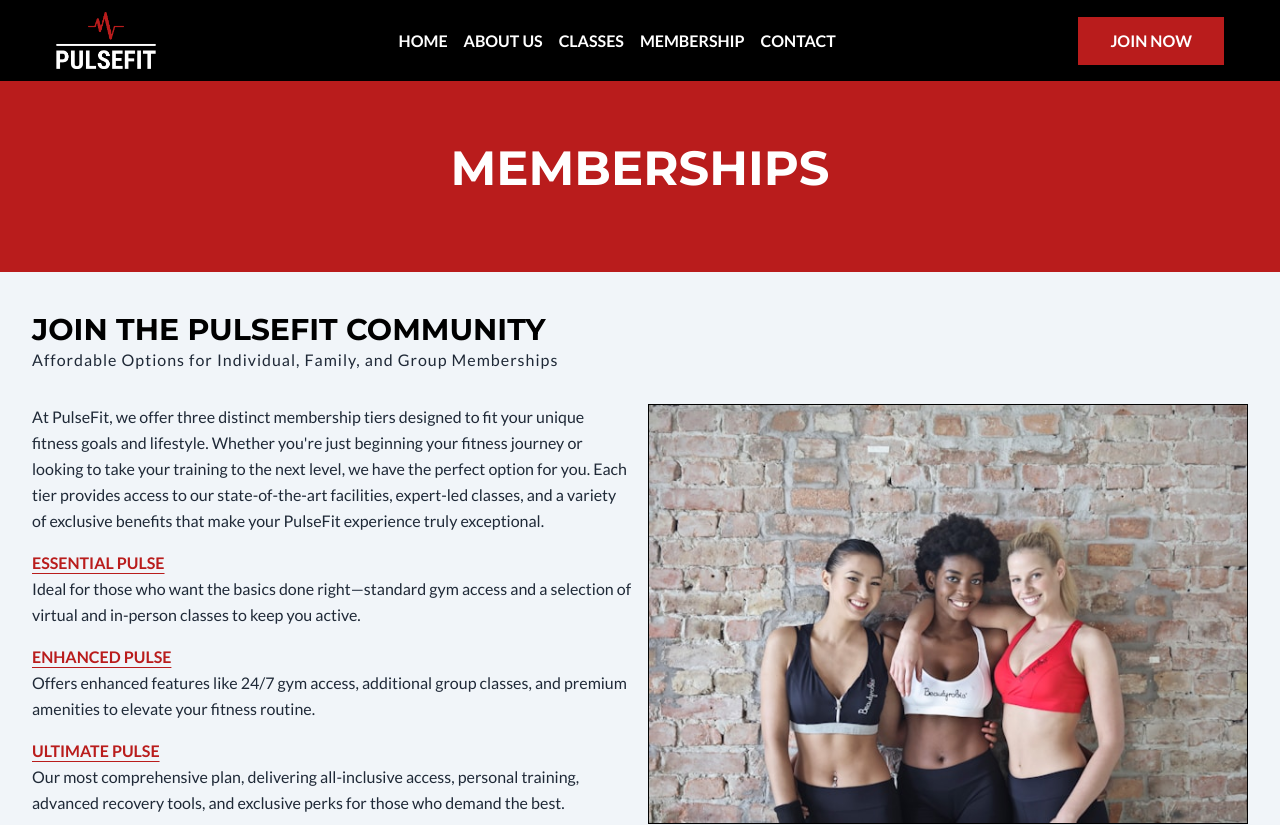
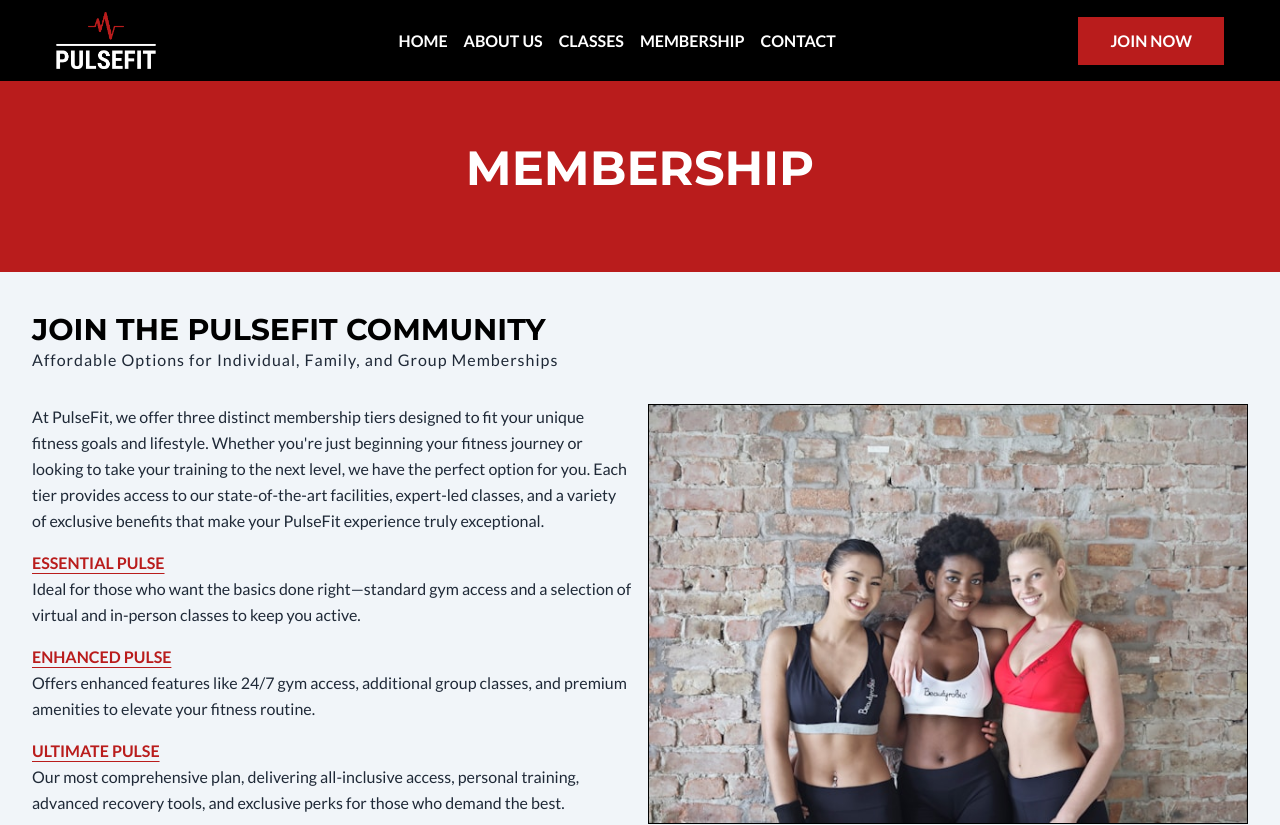
Before and after one commit to Quincy-Fer/pulse-fit, a Next.js app: page /membership in a window 1280 px wide. Shown: the top 825 px of the page. Built offline with nearby package versions, Linux system fonts and the light colour scheme.

Commit message:
Fix typo

```diff
--- a/app/membership/page.tsx
+++ b/app/membership/page.tsx
@@ -6,7 +6,7 @@
   return (
     <section className="bg-slate-100 mx-auto ">
       <div className="pt-36 pb-20 bg-accent">
-        <h2 className="text-white text-center text-5xl">Memberships</h2>
+        <h2 className="text-white text-center text-5xl">Membership</h2>
       </div>
       <Overview />
       <div className="flex flex-col mx-auto justify-center ">
```
